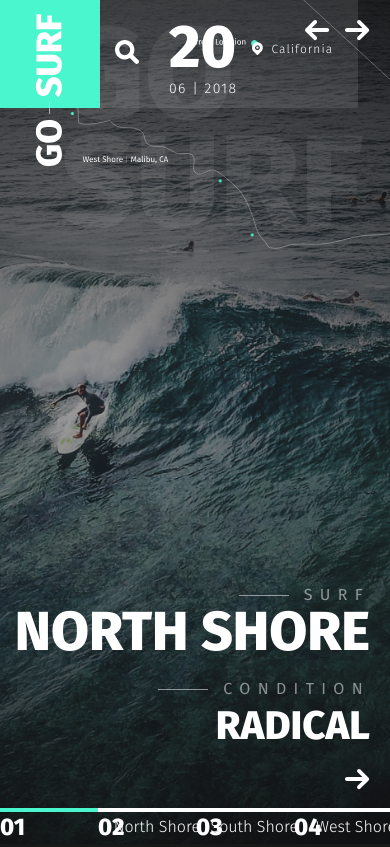
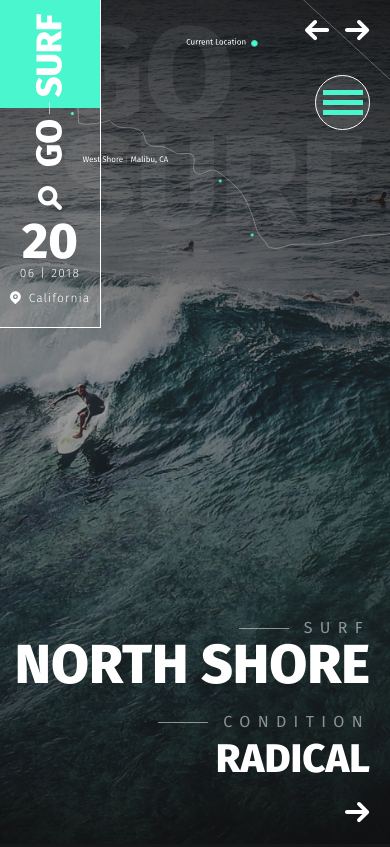
Before and after one commit to ArtemPlohenko/Go-Surf, a website: page app/index.html in a window 390 px wide. Shown: the top 847 px of the page. Drawn offline with nearby package versions, Linux system fonts and the light colour scheme.

Commit message:
N004: added media in menu bar

```diff
--- a/app/index.html
+++ b/app/index.html
@@ -53,6 +53,13 @@
           fill="white" />
       </svg>
     </div>
+    <div class="menu-btn">
+      <div class="menu-btn__inner">
+        <div class="menu-btn__line"></div>
+        <div class="menu-btn__line"></div>
+        <div class="menu-btn__line"></div>
+      </div>
+    </div>
     <div class="header__aside">
       <div class="logo">
         <a href="#">
--- a/app/js/main.js
+++ b/app/js/main.js
@@ -10,7 +10,8 @@ $(function () {
   $(".slider-dotshead").slick({
     slidesToShow: 4,
     slidesToScroll: 4,
-    asNavFor: ".header__slider"
+    asNavFor: ".header__slider",
+
   });
 
   $(".surf-slifer").slick({
@@ -88,4 +89,9 @@ $(function () {
   $('.surfboard-box__circle').on('click', function () {
     $(this).toggleClass('active')
   });
+
+  $('.menu-btn').on('click', function () {
+    $('.menu').toggleClass('active');
+  });
+
 });
--- a/app/scss/_media.scss
+++ b/app/scss/_media.scss
@@ -107,7 +107,23 @@
   }
 
   .menu {
-    display: none;
+    background-color: #000;
+    z-index: 22;
+    position: absolute;
+    top: 0;
+    left: 0;
+    right: 0;
+    bottom: 0;
+    display: flex;
+    justify-content: center;
+    align-items: center;
+    padding-top: 16px;
+    transform: translateX(-100%);
+    transition: transform .3s;
+
+    &.active {
+      transform: translateX(0);
+    }
   }
 
   .header__search {
@@ -117,7 +133,7 @@
   .slider-item__info {
     position: absolute;
     right: 20px;
-    bottom: 50px;
+    bottom: 17px;
     text-align: right;
   }
 
@@ -149,8 +165,58 @@
 
   .slider-dotshead {
     right: 0;
-    left: 0;
+    left: 10px;
     margin: 0 auto;
     bottom: 5px;
   }
+
+  .dots-box {
+    width: 125px;
+  }
+
+  .dots-box__number {
+    font-size: 18px;
+  }
+
+  .dots-box__name {
+    line-height: 18px;
+  }
 }
+
+@media (max-width: 960px) {
+  .slider-dotshead {
+    display: none;
+  }
+}
+
+@media (max-width: 767px) {}
+
+@media (max-width: 460px) {
+  .header__aside {
+    display: block;
+    text-align: center;
+    padding-right: 0;
+    padding-bottom: 20px;
+    height: auto;
+    border-bottom: 1px solid #fff;
+    border-right: 1px solid #fff;
+  }
+
+  .header__search {
+    padding: 15px 0 5px;
+  }
+
+  .header__date {
+    padding: 0;
+    font-size: 50px;
+    line-height: 45px;
+
+    span {
+      font-size: 12px;
+    }
+  }
+
+  .header__location {
+    margin-top: 0;
+  }
+}
--- a/app/scss/style.scss
+++ b/app/scss/style.scss
@@ -132,6 +132,35 @@
       padding-top: 6px;
       margin-bottom: 20px;
       text-transform: capitalize;
+    }
+  }
+}
+
+.menu-btn {
+  width: 55px;
+  height: 55px;
+  display: flex;
+  justify-content: center;
+  align-items: center;
+  border-radius: 50%;
+  border: 1px solid #fff;
+  position: absolute;
+  z-index: 20;
+  right: 20px;
+  top: 75px;
+  background-color: rgba(255, 255, 255, 0.1);
+
+  &__inner {
+
+    width: 40px;
+  }
+
+  &__line {
+    height: 5px;
+    background-color: $green;
+
+    +.menu-btn__line {
+      margin-top: 5px;
     }
   }
 }
```
Also changed, not shown: app/css/style.min.css.
